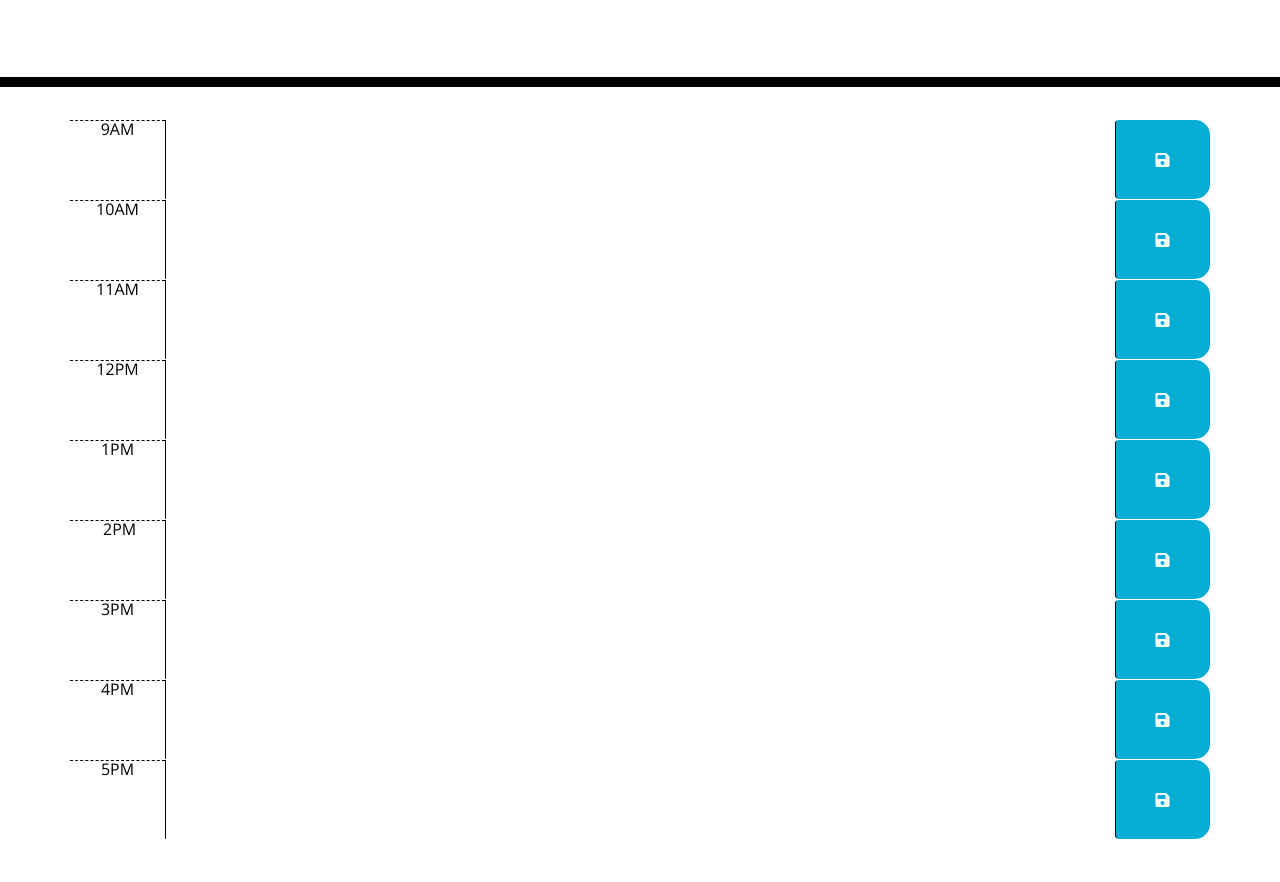
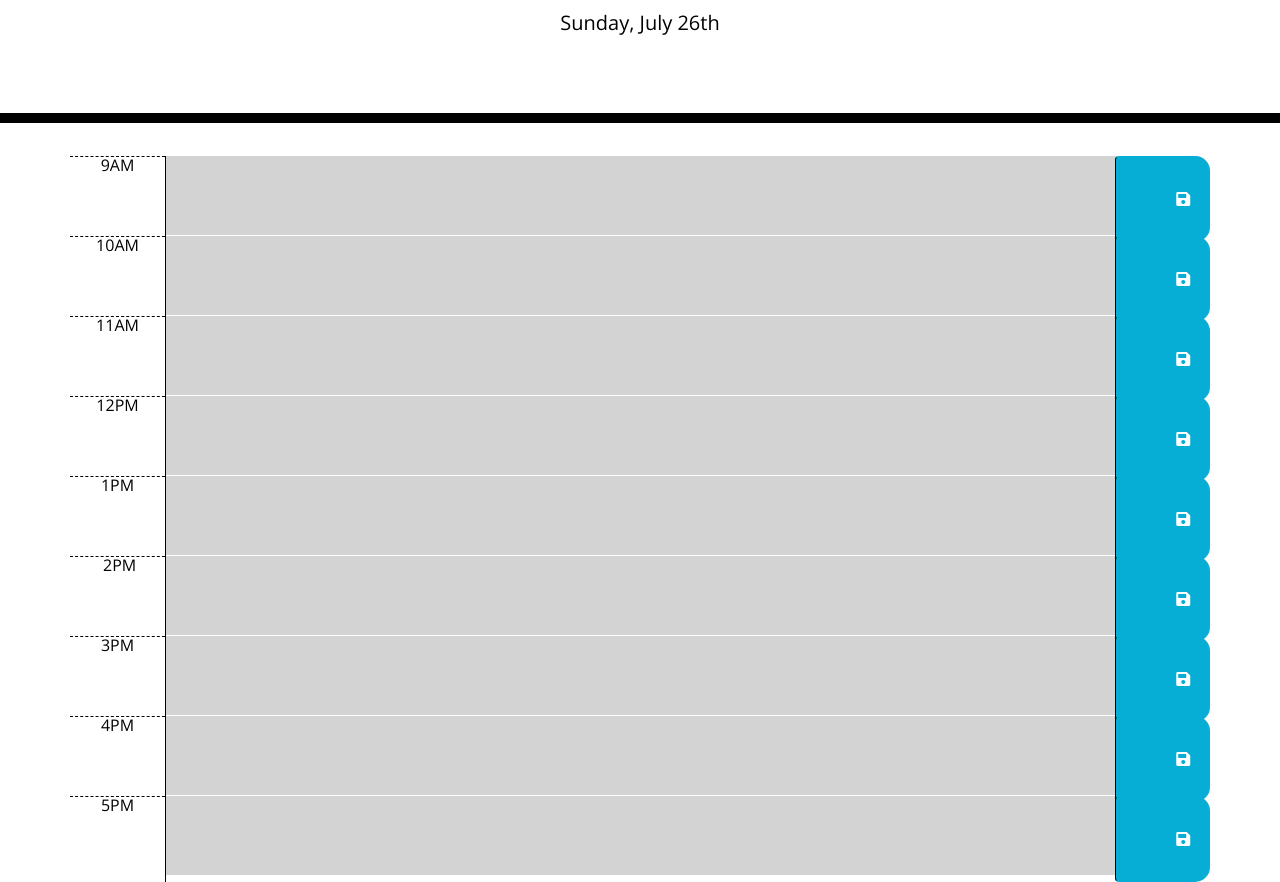
Before and after one commit to gpardington/Work-Day-Scheduler, a plain HTML site: page index.html in a window 1280 px wide. Shown: the part 181-1063 px from the top of the page. Before the commit the page ends 1020 px from the top, so only its background shows below. Drawn offline with nearby package versions, Linux system fonts and the light colour scheme.

Commit message:
Cleaned up HTML and debugged date & timer in JS

```diff
--- a/index.html
+++ b/index.html
@@ -4,20 +4,9 @@
     <meta charset="UTF-8" />
     <meta name="viewport" content="width=device-width, initial-scale=1.0" />
     <meta http-equiv="X-UA-Compatible" content="ie=edge" />
-    <link
-      rel="stylesheet"
-      href="https://stackpath.bootstrapcdn.com/bootstrap/4.3.1/css/bootstrap.min.css"
-    />
-    <link
-      rel="stylesheet"
-      href="https://use.fontawesome.com/releases/v5.8.1/css/all.css"
-      integrity="sha384-50oBUHEmvpQ+1lW4y57PTFmhCaXp0ML5d60M1M7uH2+nqUivzIebhndOJK28anvf"
-      crossorigin="anonymous"
-    />
-    <link
-      href="https://fonts.googleapis.com/css?family=Open+Sans&display=swap"
-      rel="stylesheet"
-    />
+    <link rel="stylesheet" href="https://stackpath.bootstrapcdn.com/bootstrap/4.3.1/css/bootstrap.min.css" />
+    <link rel="stylesheet" href="https://use.fontawesome.com/releases/v5.8.1/css/all.css" integrity="sha384-50oBUHEmvpQ+1lW4y57PTFmhCaXp0ML5d60M1M7uH2+nqUivzIebhndOJK28anvf" crossorigin="anonymous" />
+    <link rel="stylesheet" href="https://fonts.googleapis.com/css?family=Open+Sans&display=swap" />
     <link rel="stylesheet" href="style.css" />
     <title>Work Day Scheduler</title>
   </head>
@@ -28,68 +17,86 @@
       <p class="lead">A simple calendar app for scheduling your work day</p>
       <p id="currentDay" class="lead"></p>
     </header>
-    <div class="container">
+    <div class="container schedule">
 
       <!-- Timeblocks go here -->
       <!--9am-->
       <div class="row time-block" data-hour="9">
-        <hour class="col-md-1 hour"> 9AM </hour>
+        <div class="col-md-1 hour"> 9AM </div>
         <textarea class="col-md-10 description"></textarea>
-        <button class="btn saveBtn col-md-1"><i class="fas fa-save"></i></button>
+        <button class="btn saveBtn col-md-1">
+          <i class="fas fa-save"></i>
+        </button>
       </div>
       <!--10am-->
       <div class="row time-block" data-hour="10">
-        <hour class="col-md-1 hour"> 10AM </hour>
+        <div class="col-md-1 hour"> 10AM </div>
         <textarea class="col-md-10 description"></textarea>
-        <button class="btn saveBtn col-md-1"><i class="fas fa-save"></i></button>
+        <button class="btn saveBtn col-md-1">
+          <i class="fas fa-save"></i>
+        </button>
       </div>
        <!--11am-->
        <div class="row time-block" data-hour="11">
-        <hour class="col-md-1 hour"> 11AM </hour>
+        <div class="col-md-1 hour"> 11AM </div>
         <textarea class="col-md-10 description"></textarea>
-        <button class="btn saveBtn col-md-1"><i class="fas fa-save"></i></button>
+        <button class="btn saveBtn col-md-1">
+          <i class="fas fa-save"></i>
+        </button>
       </div>
        <!--12pm-->
        <div class="row time-block" data-hour="12">
-        <hour class="col-md-1 hour"> 12PM </hour>
+        <div class="col-md-1 hour"> 12PM </div>
         <textarea class="col-md-10 description"></textarea>
-        <button class="btn saveBtn col-md-1"><i class="fas fa-save"></i></button>
+        <button class="btn saveBtn col-md-1">
+          <i class="fas fa-save"></i>
+        </button>
       </div>
        <!--1pm-->
        <div class="row time-block" data-hour="13">
-        <hour class="col-md-1 hour"> 1PM </hour>
+        <div class="col-md-1 hour"> 1PM </div>
         <textarea class="col-md-10 description"></textarea>
-        <button class="btn saveBtn col-md-1"><i class="fas fa-save"></i></button>
+        <button class="btn saveBtn col-md-1">
+          <i class="fas fa-save"></i>
+        </button>
       </div>
       <!--2pm-->
       <div class="row time-block" data-hour="14">
-        <hour class="col-md-1 hour"> 2PM</hour>
+        <div class="col-md-1 hour"> 2PM</div>
         <textarea class="col-md-10 description"></textarea>
-        <button class="btn saveBtn col-md-1"><i class="fas fa-save"></i></button>
+        <button class="btn saveBtn col-md-1">
+          <i class="fas fa-save"></i>
+        </button>
       </div>
       <!--3pm-->
       <div class="row time-block" data-hour="15">
-        <hour class="col-md-1 hour"> 3PM </hour>
+        <div class="col-md-1 hour"> 3PM </div>
         <textarea class="col-md-10 description"></textarea>
-        <button class="btn saveBtn col-md-1"><i class="fas fa-save"></i></button>
+        <button class="btn saveBtn col-md-1">
+          <i class="fas fa-save"></i>
+        </button>
       </div>
       <!--4pm-->
       <div class="row time-block" data-hour="16">
-        <hour class="col-md-1 hour"> 4PM </hour>
+        <div class="col-md-1 hour"> 4PM </div>
         <textarea class="col-md-10 description"></textarea>
-        <button class="btn saveBtn col-md-1"><i class="fas fa-save"></i></button>
+        <button class="btn saveBtn col-md-1">
+          <i class="fas fa-save"></i>
+        </button>
       </div>
        <!--5pm-->
        <div class="row time-block" data-hour="17">
-        <hour class="col-md-1 hour"> 5PM </hour>
+        <div class="col-md-1 hour"> 5PM </div>
         <textarea class="col-md-10 description"></textarea>
-        <button class="btn saveBtn col-md-1"><i class="fas fa-save"></i></button>
+        <button class="btn saveBtn col-md-1">
+          <i class="fas fa-save"></i>
+        </button>
       </div>
 
     </div>
 
     <script src="https://code.jquery.com/jquery-3.4.1.min.js"></script>
+    <script src="https://cdnjs.cloudflare.com/ajax/libs/moment.js/2.27.0/moment.min.js"></script>
     <script src="script.js"></script>
-    <script src="https://cdnjs.cloudflare.com/ajax/libs/moment.js/2.24.0/moment.min.js"></script>
   </body>
 </html>
--- a/script.js
+++ b/script.js
@@ -2,12 +2,14 @@
 var currentDay = $("#currentDay");
 var scheduleArea = $(".schedule");
 var timeBlock = $(".time-block");
-var currentDate = $('#currentDate').text(moment().format('LLLL'));
+//var currentDate = $('#currentDate').text(moment().format('LLLL'));
+var currentDate = moment().format("dddd, MMMM Do");
 var currentHour = moment().format("H");
 var toDoItems = [];
 
 //Array of objects
 function startSchedule() {
+
     timeBlock.each(function() {
     var thisRow = $(this);
     var thisRowHour = parseInt(thisRow.attr("data-hour"));
@@ -24,7 +26,7 @@ function startSchedule() {
 
 function saveItmes () {
     var hourUpdate = $(this).parent().attr("data-hour");
-    var addItem = $(this).parent().children("textarea").val();
+    var addItem = (($(this).parent()).children("textarea")).val();
     for (var i = 0; i < toDoItems.length; i++) {
         if (toDoItems[i].hour === hourUpdate){
             toDoItems[i].text = addItem;
@@ -57,11 +59,11 @@ function renderSchedule() {
     toDoItems = localStorage.getItem("todos");
     toDoItems = JSON.parse(toDoItems);
 
-    for (var i = 0; i < toDoItems.length; i++){
-        var itemHour = toDoItems[i].hour;
-        var itemText = toDoItems[i].text;
+    for (var j = 0; j < toDoItems.length; j++){
+        var itemHour = toDoItems[j].hour;
+        var itemText = toDoItems[j].text;
 
-        $("[data-hour" + itemHour + "]").children("textarea").val(itemText);
+        $("[data-hour=" + itemHour + "]").children("textarea").val(itemText);
     }
 }
 
```
